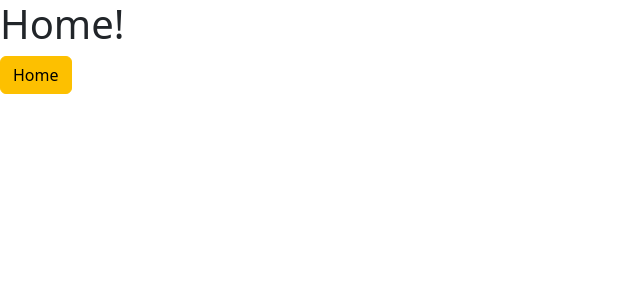
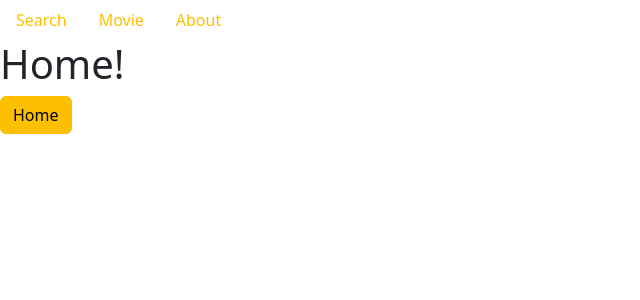
Before and after one commit to PilgeunLee/vue3-movie-2025, a Vue app: page /#/ in a window 1280 px wide. Shown: the top 300 px of the page, without its empty margins (0-640 px from the left). Built offline with nearby package versions, Linux system fonts and the light colour scheme.

Commit message:
Header add

```diff
--- a/src/App.vue
+++ b/src/App.vue
@@ -1,9 +1,14 @@
 <template>
+  <Header />
   <RouterView />
 </template>
 
 <script>
+import Header from '~/components/Header'
 export default {
+  components: {
+    Header
+  }
 
 }
 </script>
--- /dev/null
+++ b/src/components/Header.vue
@@ -0,0 +1,44 @@
+<template>
+  <header>
+    <div class="nav">
+      <div
+        v-for="nav in navigations"
+        :key="nav.name"
+        class="nav-item">
+        <router-link
+          :to="nav.href"
+          class="nav-link">
+          {{ nav.name }}
+        </router-link>
+      </div>
+    </div>
+  </header>
+</template>
+
+<script>
+export default {
+  data(){
+    return{
+      navigations: [
+        {
+          name: 'Search',
+          href: '/'
+        },
+        {
+          name: 'Movie',
+          href: '/movie'
+        },
+        {
+          name: 'About',
+          href: '/about'
+        }
+
+      ]
+    }
+  }
+
+}
+</script>
+
+<style>
+</style>
--- /dev/null
+++ b/src/routes/Movie.vue
@@ -0,0 +1,12 @@
+<template>
+  <h1>Movie!</h1>
+</template>
+
+<script>
+export default {
+
+}
+</script>
+
+<style>
+</style>
--- a/src/routes/index.js
+++ b/src/routes/index.js
@@ -1,6 +1,7 @@
 import { createRouter, createWebHashHistory} from 'vue-router'
 import Home from './Home'
 import About from './About'
+import Movie from './Movie'
 
 export default createRouter({
     //Hash
@@ -16,6 +17,10 @@
         {
             path:'/about',
             component: About
+        },
+        {
+            path:'/movie',
+            component: Movie
         }
     ]
 
```
Also changed, not shown: src/components/Fruits.vue (deleted, +0 -29 lines).
